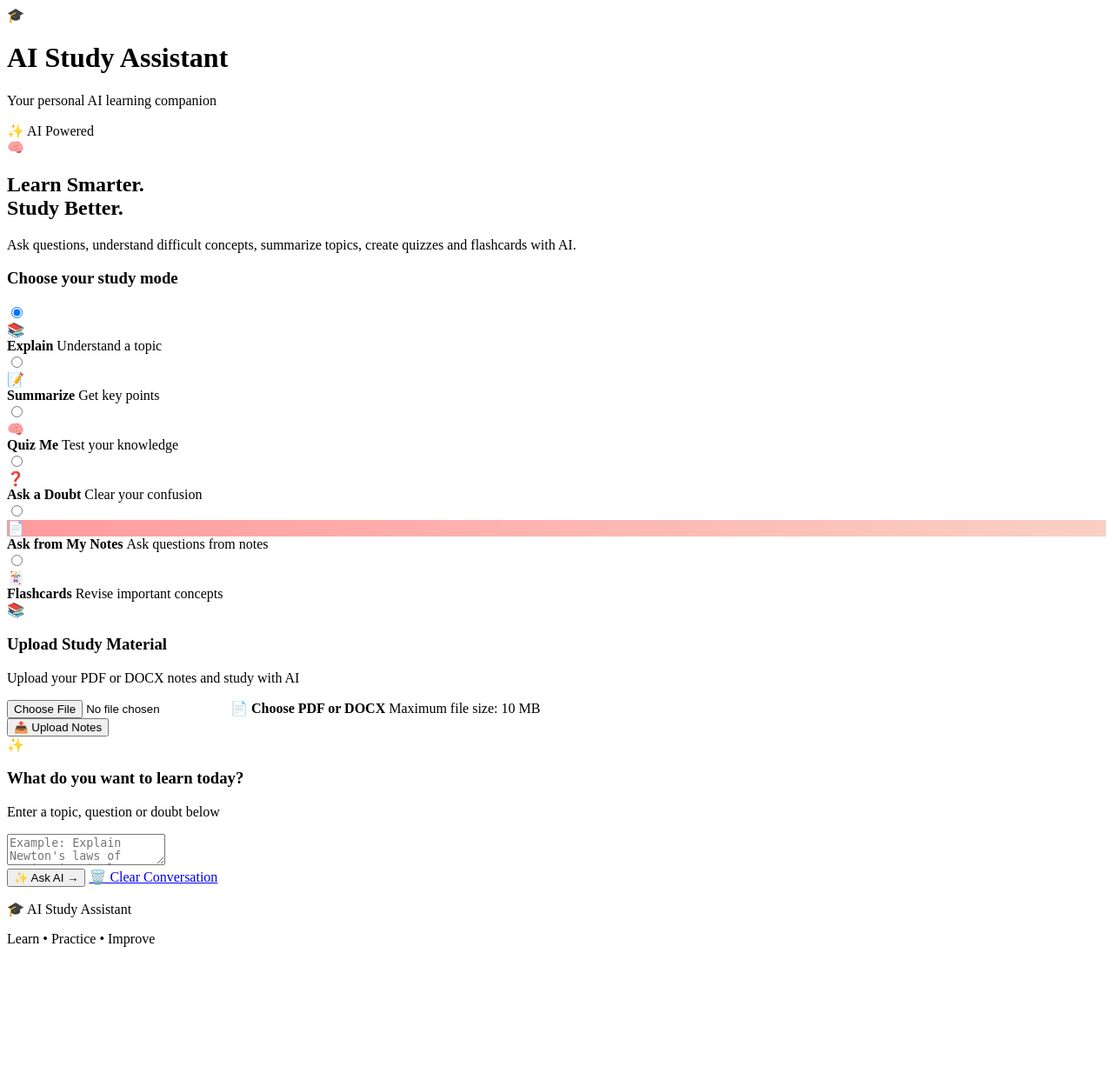
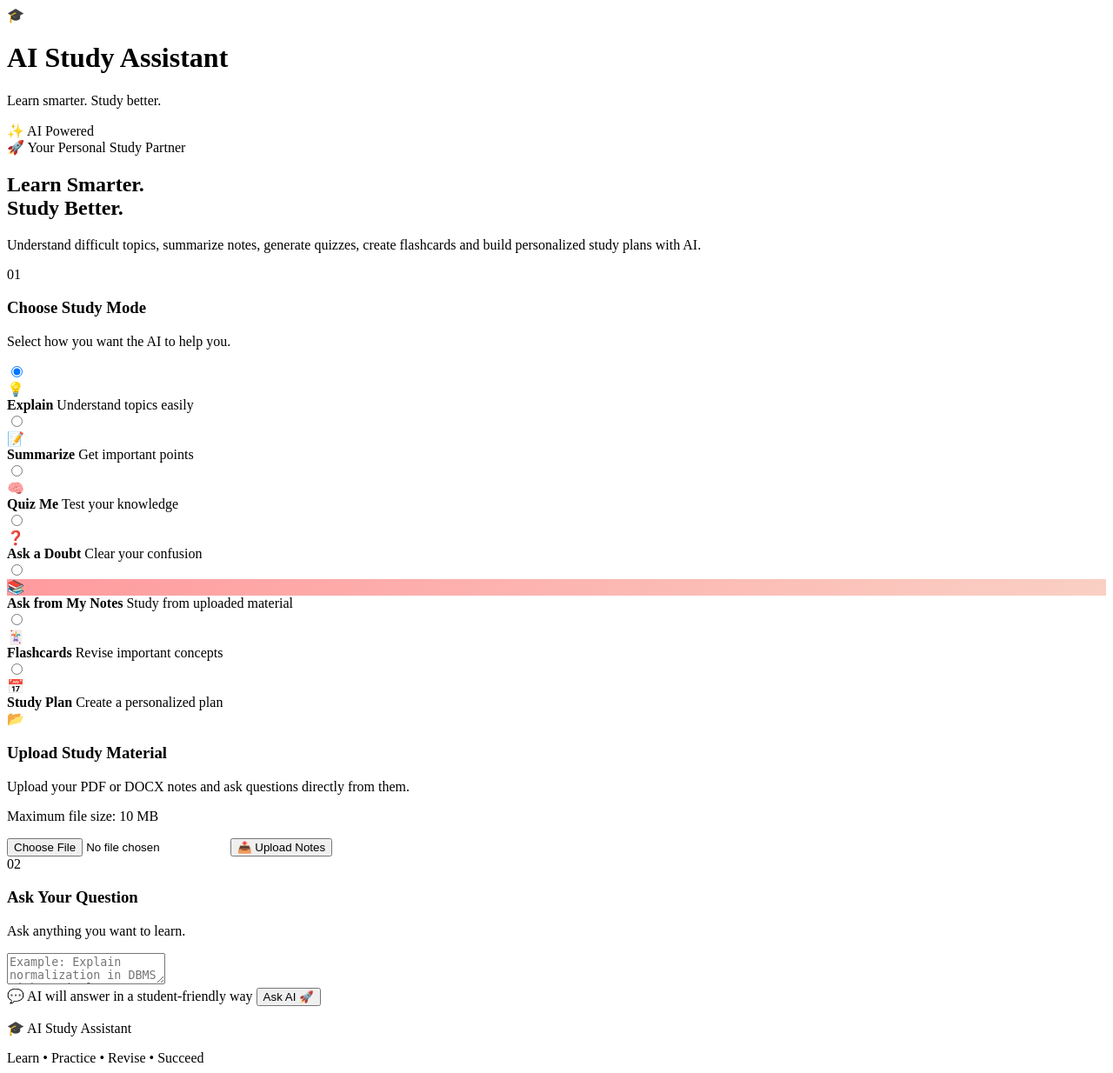
Before and after one commit to kjsskotha/AI_Study_Assistant, a Flask app: page / in a window 1280 px wide. Shown: the whole page at 87% size. Before the commit the page ends 1089 px from the top, so only its background shows below. Run offline with Flask 3, Linux system fonts and the light colour scheme; some libraries are stand-ins or nearby versions.

Commit message:
Update index.html

```diff
--- a/templates/index.html
+++ b/templates/index.html
@@ -5,19 +5,23 @@
 
     <meta charset="UTF-8">
 
-    <meta name="viewport"
-          content="width=device-width, initial-scale=1.0">
+    <meta
+        name="viewport"
+        content="width=device-width, initial-scale=1.0"
+    >
 
     <title>AI Study Assistant</title>
 
-    <link rel="stylesheet"
-          href="{{ url_for('static', filename='style.css') }}">
+    <link
+        rel="stylesheet"
+        href="{{ url_for('static', filename='style.css') }}"
+    >
 
     <!-- Markdown -->
     <script src="https://cdn.jsdelivr.net/npm/marked/marked.min.js"></script>
 
     <!-- Security -->
-    <script src="https://cdn.jsdelivr.net/npm/dompurify/dist/purify.min.js"></script>
+    <script src="https://cdn.jsdelivr.net/npm/dompurify@3.1.6/dist/purify.min.js"></script>
 
 </head>
 
@@ -25,16 +29,13 @@
 <body>
 
 
-<div class="background-shape shape-one"></div>
-<div class="background-shape shape-two"></div>
-
-
-<div class="app-container">
-
-
-    <!-- ================= HEADER ================= -->
+<!-- ===================================== -->
+<!-- HEADER -->
+<!-- ===================================== -->
 
 <header class="header">
+
+    <div class="header-inner">
 
         <div class="logo-area">
 
@@ -49,7 +50,7 @@
                 </h1>
 
                 <p>
-                    Your personal AI learning companion
+                    Learn smarter. Study better.
                 </p>
 
             </div>
@@ -61,42 +62,80 @@
             ✨ AI Powered
         </div>
 
+    </div>
+
 </header>
 
 
 
-    <!-- ================= HERO ================= -->
+<!-- ===================================== -->
+<!-- MAIN -->
+<!-- ===================================== -->
+
+<main class="container">
+
+
+    <!-- ================================= -->
+    <!-- HERO -->
+    <!-- ================================= -->
 
     <section class="hero">
 
-        <div class="hero-icon">
-            🧠
-        </div>
+        <div class="hero-content">
 
+            <span class="hero-label">
+                🚀 Your Personal Study Partner
+            </span>
 
             <h2>
                 Learn Smarter.<br>
                 <span>Study Better.</span>
             </h2>
 
+            <p>
+                Understand difficult topics, summarize notes,
+                generate quizzes, create flashcards and build
+                personalized study plans with AI.
+            </p>
 
-        <p>
-            Ask questions, understand difficult concepts,
-            summarize topics, create quizzes and flashcards
-            with AI.
-        </p>
+        </div>
 
     </section>
 
 
 
-    <!-- ================= STUDY MODES ================= -->
+    <!-- ================================= -->
+    <!-- STUDY MODES -->
+    <!-- ================================= -->
 
-    <section class="study-section">
+    <section class="section-card">
+
+        <div class="section-title">
+
+            <div class="section-number">
+                01
+            </div>
+
+            <div>
 
                 <h3>
-            Choose your study mode
+                    Choose Study Mode
                 </h3>
+
+                <p>
+                    Select how you want the AI to help you.
+                </p>
+
+            </div>
+
+        </div>
+
+
+        <form
+            method="POST"
+            action="/ask"
+            id="question-form"
+        >
 
 
             <div class="mode-grid">
@@ -108,7 +147,7 @@
 
                     <input
                         type="radio"
-                    name="mode-select"
+                        name="mode"
                         value="explain"
                         checked
                     >
@@ -116,7 +155,7 @@
                     <div class="mode-content">
 
                         <div class="mode-icon explain-icon">
-                        📚
+                            💡
                         </div>
 
                         <div>
@@ -126,7 +165,7 @@
                             </strong>
 
                             <span>
-                            Understand a topic
+                                Understand topics easily
                             </span>
 
                         </div>
@@ -143,7 +182,7 @@
 
                     <input
                         type="radio"
-                    name="mode-select"
+                        name="mode"
                         value="summarize"
                     >
 
@@ -160,7 +199,7 @@
                             </strong>
 
                             <span>
-                            Get key points
+                                Get important points
                             </span>
 
                         </div>
@@ -177,7 +216,7 @@
 
                     <input
                         type="radio"
-                    name="mode-select"
+                        name="mode"
                         value="quiz"
                     >
 
@@ -211,7 +250,7 @@
 
                     <input
                         type="radio"
-                    name="mode-select"
+                        name="mode"
                         value="doubt"
                     >
 
@@ -239,20 +278,20 @@
 
 
 
-            <!-- ASK FROM NOTES -->
+                <!-- NOTES -->
 
-            <label class="mode-card notes-mode-card">
+                <label class="mode-card">
 
                     <input
                         type="radio"
-                    name="mode-select"
+                        name="mode"
                         value="notes"
                     >
 
                     <div class="mode-content">
 
                         <div class="mode-icon notes-icon">
-                        📄
+                            📚
                         </div>
 
                         <div>
@@ -262,7 +301,7 @@
                             </strong>
 
                             <span>
-                            Ask questions from notes
+                                Study from uploaded material
                             </span>
 
                         </div>
@@ -275,17 +314,17 @@
 
                 <!-- FLASHCARDS -->
 
-            <label class="mode-card flashcard-mode-card">
+                <label class="mode-card">
 
                     <input
                         type="radio"
-                    name="mode-select"
+                        name="mode"
                         value="flashcards"
                     >
 
                     <div class="mode-content">
 
-                    <div class="mode-icon flashcard-icon">
+                        <div class="mode-icon flashcards-icon">
                             🃏
                         </div>
 
@@ -306,33 +345,133 @@
                 </label>
 
 
+
+                <!-- STUDY PLAN -->
+
+                <label class="mode-card studyplan-mode-card">
+
+                    <input
+                        type="radio"
+                        name="mode"
+                        value="studyplan"
+                    >
+
+                    <div class="mode-content">
+
+                        <div class="mode-icon studyplan-icon">
+                            📅
                         </div>
 
-    </section>
+                        <div>
+
+                            <strong>
+                                Study Plan
+                            </strong>
+
+                            <span>
+                                Create a personalized plan
+                            </span>
+
+                        </div>
+
+                    </div>
+
+                </label>
+
+
+            </div>
 
 
 
-    <!-- ================= UPLOAD NOTES ================= -->
+            <!-- ================================= -->
+            <!-- UPLOAD -->
+            <!-- ================================= -->
 
-    <section class="upload-section">
-
-
-        <div class="upload-title">
+            <div class="upload-box">
 
                 <div class="upload-icon">
-                📚
+                    📂
                 </div>
 
-
-            <div>
+                <div class="upload-content">
 
                     <h3>
                         Upload Study Material
                     </h3>
 
                     <p>
-                    Upload your PDF or DOCX notes
-                    and study with AI
+                        Upload your PDF or DOCX notes and
+                        ask questions directly from them.
+                    </p>
+
+                    <p class="upload-limit">
+                        Maximum file size: 10 MB
+                    </p>
+
+
+                    <form
+                        method="POST"
+                        action="/upload"
+                        enctype="multipart/form-data"
+                        class="upload-form"
+                    >
+
+                        <input
+                            type="file"
+                            name="file"
+                            accept=".pdf,.docx"
+                            required
+                        >
+
+                        <button
+                            type="submit"
+                            class="upload-button"
+                        >
+                            📤 Upload Notes
+                        </button>
+
+                    </form>
+
+
+                    {% if filename %}
+
+                    <div class="uploaded-file">
+
+                        ✅ Uploaded:
+                        <strong>
+                            {{ filename }}
+                        </strong>
+
+                    </div>
+
+                    {% endif %}
+
+                </div>
+
+            </div>
+
+
+
+            <!-- ================================= -->
+            <!-- QUESTION -->
+            <!-- ================================= -->
+
+            <div class="question-section">
+
+                <div class="section-title small-title">
+
+                    <div class="section-number">
+                        02
+                    </div>
+
+                    <div>
+
+                        <h3>
+                            Ask Your Question
+                        </h3>
+
+                        <p id="question-help">
+                            Ask anything you want to learn.
                         </p>
 
                     </div>
@@ -340,179 +479,28 @@
                 </div>
 
 
-
-        <form
-            action="/upload"
-            method="POST"
-            enctype="multipart/form-data"
-            class="upload-form"
-        >
-
-
-            <div class="file-area">
-
-                <input
-                    type="file"
-                    name="study_file"
-                    id="study_file"
-                    accept=".pdf,.docx"
-                    required
-                >
-
-
-                <label for="study_file">
-
-                    <span class="file-icon">
-                        📄
-                    </span>
-
-
-                    <strong>
-                        Choose PDF or DOCX
-                    </strong>
-
-
-                    <span>
-                        Maximum file size: 10 MB
-                    </span>
-
-                </label>
-
-            </div>
-
-
-
-            <button
-                type="submit"
-                class="upload-button"
-            >
-
-                📤 Upload Notes
-
-            </button>
-
-
-        </form>
-
-
-
-        {% if uploaded_file %}
-
-        <div class="uploaded-file">
-
-            <span>
-                ✅
-            </span>
-
-
-            <div>
-
-                <strong>
-                    Study material loaded
-                </strong>
-
-
-                <p>
-                    {{ uploaded_file }}
-                </p>
-
-            </div>
-
-        </div>
-
-        {% endif %}
-
-
-    </section>
-
-
-
-    <!-- ================= QUESTION ================= -->
-
-    <section class="question-section">
-
-
-        <form
-            action="/ask"
-            method="POST"
-            id="study-form"
-        >
-
-
-            <input
-                type="hidden"
-                name="mode"
-                id="selected-mode"
-                value="explain"
-            >
-
-
-
-            <div class="question-title">
-
-
-                <div class="title-icon">
-                    ✨
-                </div>
-
-
-                <div>
-
-                    <h3>
-                        What do you want to learn today?
-                    </h3>
-
-
-                    <p id="question-help">
-                        Enter a topic, question or doubt below
-                    </p>
-
-                </div>
-
-            </div>
-
-
-
                 <textarea
                     name="question"
                     id="question"
-                placeholder="Example: Explain Newton's laws of motion in simple words..."
+                    placeholder="Example: Explain normalization in DBMS with a simple example."
                     required
-            >{{ question if question else "" }}</textarea>
+                ></textarea>
 
 
+                <div class="question-footer">
 
-            <div class="action-row">
-
+                    <span>
+                        💬 AI will answer in a student-friendly way
+                    </span>
 
                     <button
                         type="submit"
                         class="ask-button"
                     >
-
-                    <span>
-                        ✨
-                    </span>
-
-                    Ask AI
-
-                    <span>
-                        →
-                    </span>
-
+                        Ask AI 🚀
                     </button>
 
-
-
-                <a
-                    href="/clear"
-                    class="clear-button"
-                >
-
-                    🗑️ Clear Conversation
-
-                </a>
-
+                </div>
 
             </div>
 
@@ -523,23 +511,19 @@
 
 
 
-    <!-- ================= AI RESPONSE ================= -->
+    <!-- ================================= -->
+    <!-- AI RESPONSE -->
+    <!-- ================================= -->
 
-    {% if answer %}
+    {% if conversation %}
 
-    <section class="response-section">
+    <section class="section-card response-section">
 
+        <div class="section-title">
 
-        <div class="response-header">
-
-
-            <div class="response-title">
-
-
-                <div class="ai-response-icon">
-                    🤖
+            <div class="section-number">
+                03
             </div>
-
 
             <div>
 
@@ -547,88 +531,110 @@
                     AI Response
                 </h3>
 
+                <p>
+                    Your latest study conversation.
+                </p>
 
-                    <span>
-                        Generated by your AI Study Assistant
-                    </span>
+            </div>
 
         </div>
 
 
+        <div class="conversation">
+
+            {% for message in conversation %}
+
+                {% if message.role == "user" %}
+
+                <div class="message user-message">
+
+                    <div class="message-label">
+                        👤 You
                     </div>
 
-
-            <div class="response-status">
-                ● Ready
+                    <div class="message-content">
+                        {{ message.content }}
                     </div>
-
 
                 </div>
 
+                {% else %}
 
+                <div class="message ai-message">
 
-        {% if question %}
+                    <div class="message-label">
+                        🤖 AI Study Assistant
+                    </div>
 
-        <div class="user-question">
-
-            <span>
-                Your question
-            </span>
-
-
-            <p>
-                {{ question }}
-            </p>
+                    <div
+                        class="message-content markdown-content"
+                        data-markdown="{{ message.content | e }}"
+                    ></div>
 
                 </div>
 
                 {% endif %}
 
+            {% endfor %}
+
+        </div>
 
 
-        <div
-            id="ai-answer"
-            class="ai-answer"
-        ></div>
+        <div class="response-actions">
 
+            <a
+                href="/clear"
+                class="clear-button"
+            >
+                🗑️ Clear Conversation
+            </a>
 
-
-        <script
-            id="answer-data"
-            type="text/plain"
-        >{{ answer }}</script>
-
+        </div>
 
     </section>
-
-
-
-    <script>
-
-        const rawAnswer =
-            document.getElementById(
-                "answer-data"
-            ).textContent;
-
-
-        const formattedAnswer =
-            marked.parse(rawAnswer);
-
-
-        document.getElementById(
-            "ai-answer"
-        ).innerHTML =
-            DOMPurify.sanitize(
-                formattedAnswer
-            );
-
-    </script>
 
     {% endif %}
 
 
 
-    <!-- ================= FOOTER ================= -->
+    <!-- ================================= -->
+    <!-- NOTES STATUS -->
+    <!-- ================================= -->
+
+    {% if notes %}
+
+    <section class="notes-status">
+
+        <div class="notes-status-icon">
+            📖
+        </div>
+
+        <div>
+
+            <strong>
+                Study Material Ready
+            </strong>
+
+            <p>
+                Your uploaded notes are available
+                for Ask from My Notes, Flashcards
+                and Study Plan.
+            </p>
+
+        </div>
+
+    </section>
+
+    {% endif %}
+
+
+</main>
+
+
+
+<!-- ===================================== -->
+<!-- FOOTER -->
+<!-- ===================================== -->
 
 <footer>
 
@@ -636,40 +642,29 @@
         🎓 AI Study Assistant
     </p>
 
-
     <span>
-            Learn • Practice • Improve
+        Learn • Practice • Revise • Succeed
     </span>
 
 </footer>
 
 
-</div>
 
-
-
-<!-- ================= JAVASCRIPT ================= -->
+<!-- ===================================== -->
+<!-- JAVASCRIPT -->
+<!-- ===================================== -->
 
 <script>
 
-
-const modeCards =
+const modeButtons =
     document.querySelectorAll(
-        'input[name="mode-select"]'
+        'input[name="mode"]'
     );
-
-
-const selectedMode =
-    document.getElementById(
-        "selected-mode"
-    );
-
 
 const questionBox =
     document.getElementById(
         "question"
     );
-
 
 const questionHelp =
     document.getElementById(
@@ -677,99 +672,86 @@ const questionHelp =
     );
 
 
+modeButtons.forEach(function(button) {
 
-modeCards.forEach(function(card) {
-
-
-    card.addEventListener(
+    button.addEventListener(
         "change",
         function() {
 
 
-            selectedMode.value =
-                this.value;
-
-
-
-            if (this.value === "notes") {
-
+            if (this.value === "explain") {
 
                 questionBox.placeholder =
-                    "Example: What are the important points in my notes?";
-
+                    "Example: Explain normalization in DBMS with a simple example.";
 
                 questionHelp.textContent =
-                    "Ask a question based on your uploaded study material.";
+                    "Get a simple step-by-step explanation.";
 
             }
 
 
-
-            else if (this.value === "flashcards") {
-
+            else if (this.value === "summarize") {
 
                 questionBox.placeholder =
-                    "Example: Create flashcards from my notes";
-
+                    "Example: Summarize the important points of DBMS.";
 
                 questionHelp.textContent =
-                    "Create flashcards from your uploaded study material.";
+                    "Get a short and useful revision summary.";
 
             }
 
 
-
             else if (this.value === "quiz") {
 
-
                 questionBox.placeholder =
-                    "Example: Create a quiz about this topic";
-
+                    "Example: Quiz me on SQL commands.";
 
                 questionHelp.textContent =
-                    "Enter a topic to test your knowledge.";
+                    "Test your knowledge with an AI-generated quiz.";
 
             }
 
 
-
-            else if (this.value === "summarize") {
-
+            else if (this.value === "doubt") {
 
                 questionBox.placeholder =
-                    "Example: Summarize this topic in simple points";
-
+                    "Example: I don't understand the difference between primary key and foreign key.";
 
                 questionHelp.textContent =
-                    "Get the most important points for revision.";
+                    "Explain your confusion and AI will help you.";
 
             }
 
 
-
-            else if (this.value === "doubt") {
-
+            else if (this.value === "notes") {
 
                 questionBox.placeholder =
-                    "Example: Why does this concept work this way?";
-
+                    "Example: Generate important exam questions from my notes.";
 
                 questionHelp.textContent =
-                    "Ask anything you are confused about.";
+                    "The AI will use your uploaded notes as the main source.";
 
             }
 
 
+            else if (this.value === "flashcards") {
 
-            else {
+                questionBox.placeholder =
+                    "Example: Create flashcards from my uploaded notes.";
+
+                questionHelp.textContent =
+                    "Create quick revision flashcards from your study material.";
+
+            }
 
 
+            else if (this.value === "studyplan") {
+
                 questionBox.placeholder =
-                    "Example: Explain Newton's laws of motion in simple words...";
-
+                    "Example: Create a 7-day study plan for DBMS. I can study 2 hours per day.";
 
                 questionHelp.textContent =
-                    "Enter a topic, question or doubt below.";
+                    "Create a personalized study plan based on your goals and available time.";
 
             }
 
@@ -780,34 +762,36 @@ modeCards.forEach(function(card) {
 
 
 
-{% if selected_mode %}
+/* =====================================
+   MARKDOWN RENDERING
+===================================== */
+
+const markdownElements =
+    document.querySelectorAll(
+        ".markdown-content"
+    );
 
 
-const currentMode =
-    "{{ selected_mode }}";
+markdownElements.forEach(
+    function(element) {
 
+        const markdown =
+            element.getAttribute(
+                "data-markdown"
+            );
 
-modeCards.forEach(function(card) {
+        if (markdown) {
 
+            const html =
+                marked.parse(markdown);
 
-    if (
-        card.value === currentMode
-    ) {
-
-
-        card.checked = true;
-
-
-        selectedMode.value =
-            currentMode;
+            element.innerHTML =
+                DOMPurify.sanitize(html);
 
         }
 
-});
-
-
-{% endif %}
-
+    }
+);
 
 </script>
 
```
Lines whose indentation alone changed are shown as unchanged.
